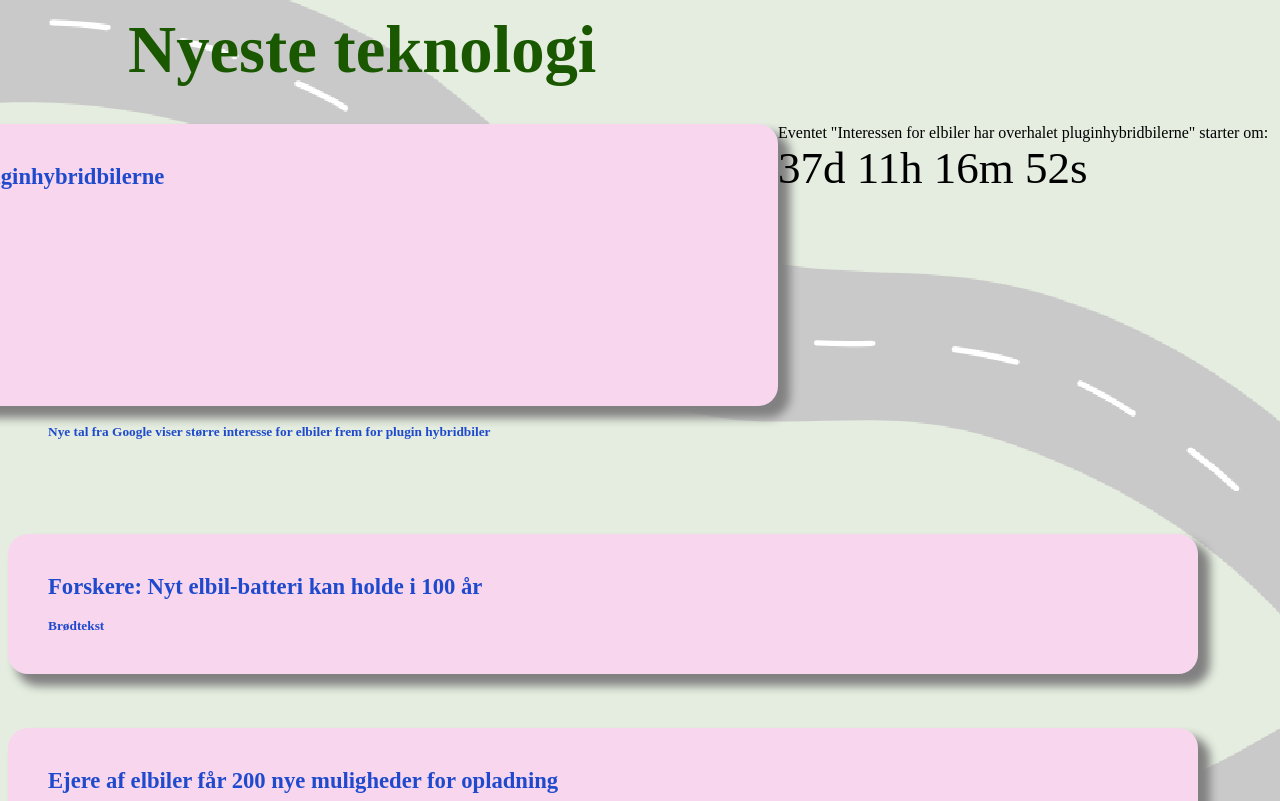
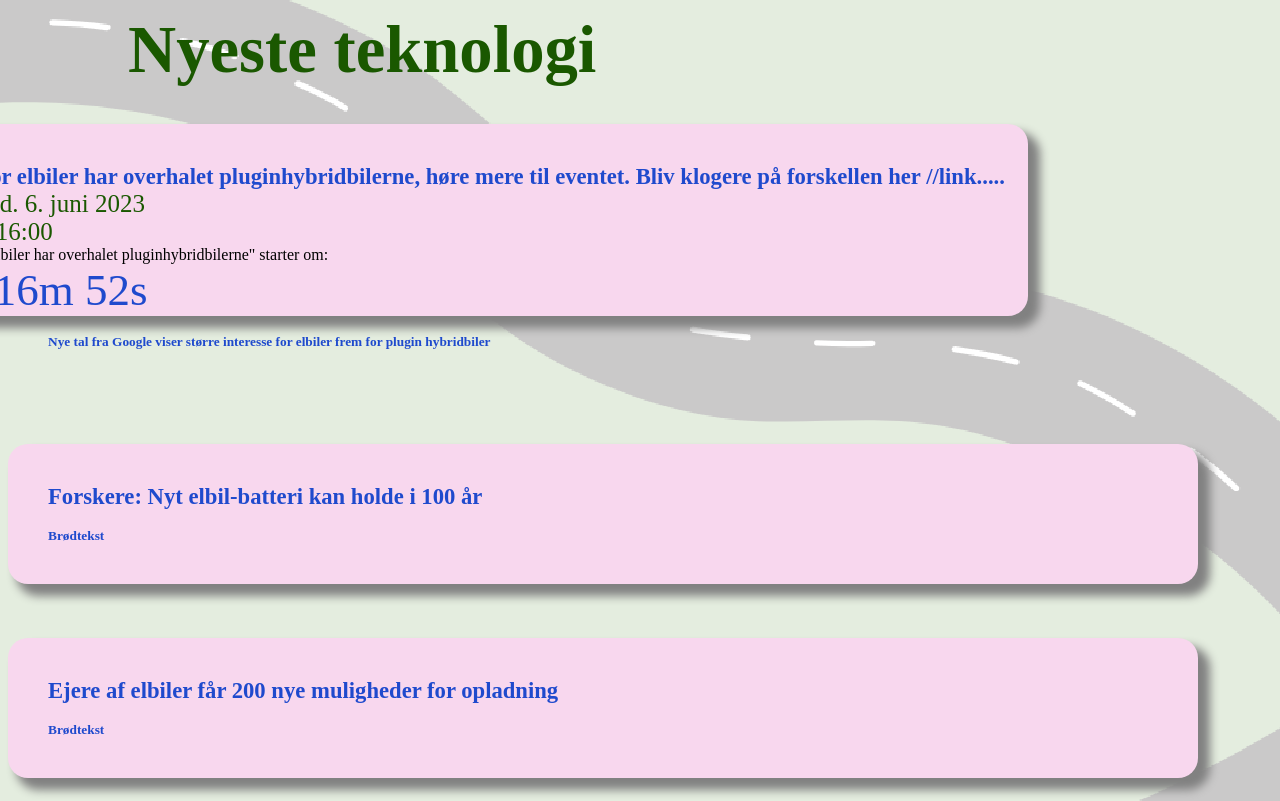
Before and after one commit to annafoverskov/GreenWheels, a plain HTML site: page Index.html in a window 1280 px wide. Shown: the part 3882-4683 px from the top of the page. Drawn offline with Linux system fonts and the light colour scheme; a web font is replaced by a local one.

Commit message:
prøvede lige noget

```diff
--- a/GreenWheels.css
+++ b/GreenWheels.css
@@ -287,6 +287,8 @@ p.footer{
 
 
 .teknocard{
+    display: grid;
+    justify-content: ;
     height: auto;
     background-color: #F8D7EE;
     width: 450px;
@@ -301,10 +303,12 @@ p.footer{
 
 .datotilevent{
     grid-column: 1;
+    padding: 0;
 }
 
 .tidtilevent{
     grid-column: 1;
+    padding: 0;
 }
 
 .boksrundtomcountdown{
@@ -319,6 +323,8 @@ p.footer{
 
 #countdownevent{
     font-size: 45px;
+    color: #1F4ACD;
+
 }
 
 
--- a/Index.html
+++ b/Index.html
@@ -171,15 +171,14 @@
             <div class="udenominfo">
             <div class="tekno">
             <div class="teknocard">
-            <h5 class="teknoh5">Interessen for elbiler har overhalet pluginhybridbilerne</h5>
+            <h5 class="teknoh5">Interessen for elbiler har overhalet pluginhybridbilerne, høre mere til eventet. Bliv klogere på forskellen her //link.....</h5>
             <p class="datotilevent">Tirsdag d. 6. juni 2023</p>
             <p class="tidtilevent">12:00 - 16:00 </p>
+            <div class="starter">Eventet "Interessen for elbiler har overhalet pluginhybridbilerne" starter om:</div>
+            <div id="countdownevent"></div>
             </div>
-         <div class="boksrundtomcountdown">
-          <div class="starter">Eventet "Interessen for elbiler har overhalet pluginhybridbilerne" starter om:</div>
-          <div id="countdownevent"></div>
+
         </div>
-      </div>
         </div>
         </div>
     </div>
```
